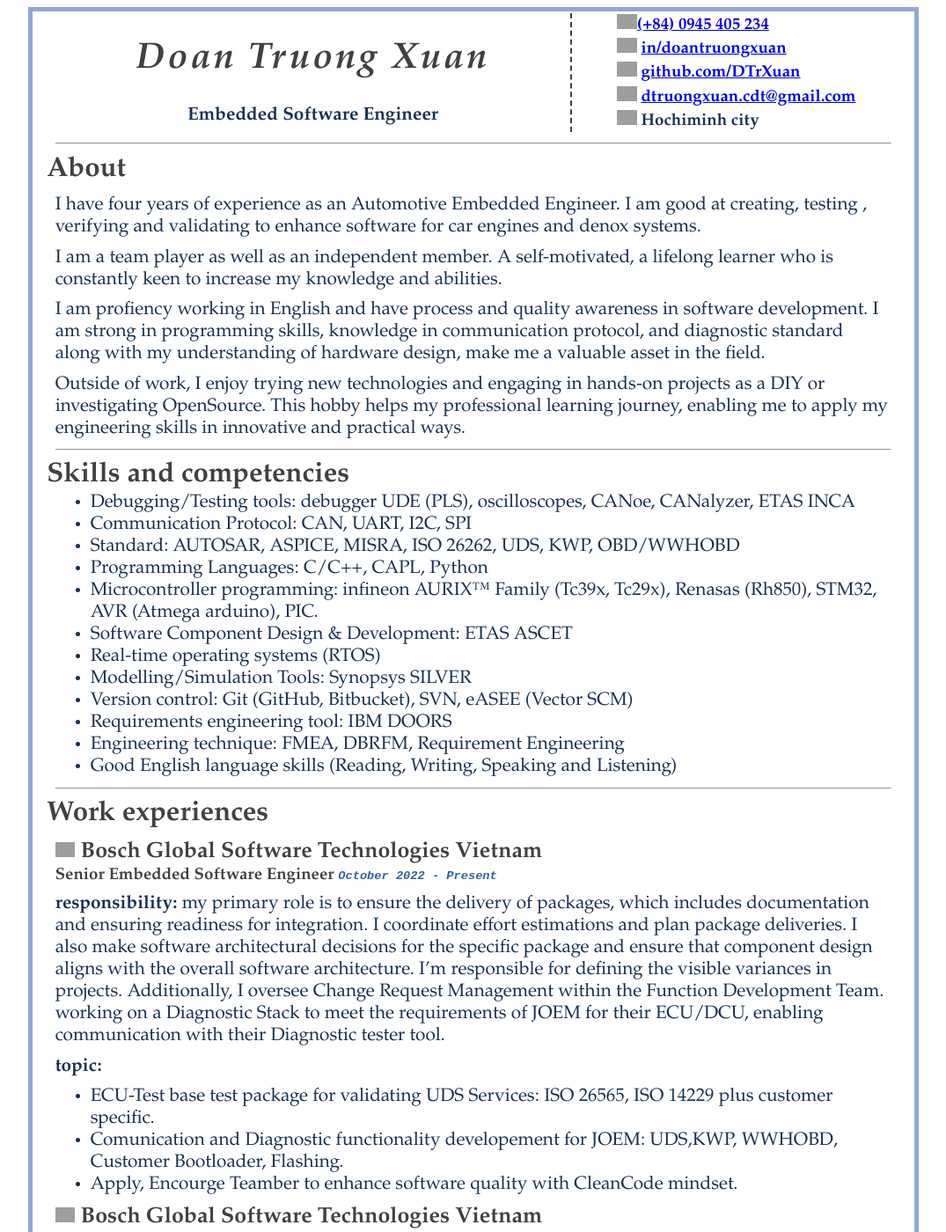
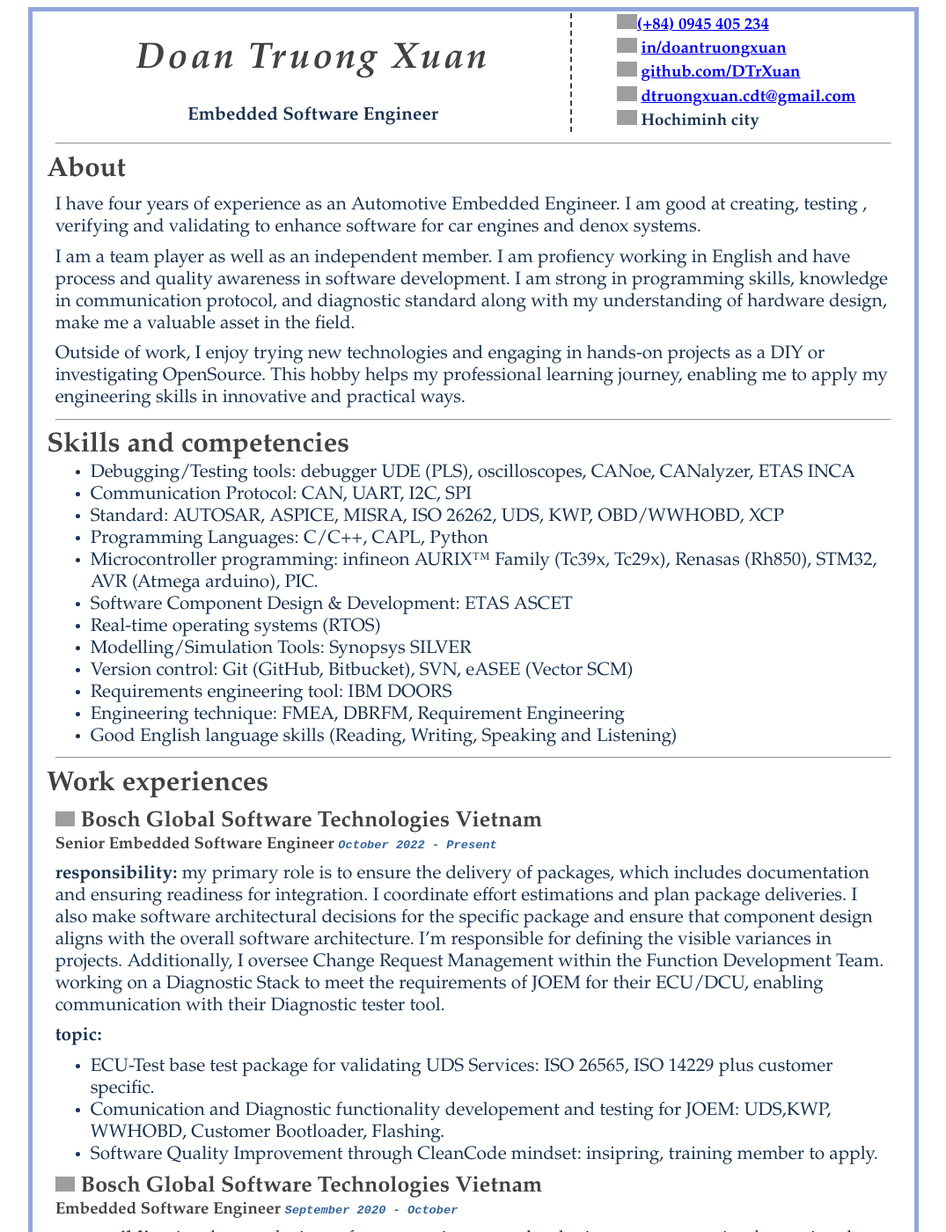
Before and after one commit to DTrXuan/my_cv, a Jekyll site: the page built from index.md, in a window 1280 px wide and 1400 px high. Shown: the whole window at 88% size, without its empty margins (102-1177 px from the left). Built offline with Jekyll 4.4.1, drawn with Linux system fonts in a browser that asks for light colours; some of the changed text lies outside the part shown; grey boxes are pictures that could not be loaded.

```diff
--- a/index.md
+++ b/index.md
@@ -31,9 +31,7 @@
 
 I have four years of experience as an Automotive Embedded Engineer. I am good at creating, testing , verifying and validating to enhance software for car engines and denox systems.
 
-I am a team player as well as an independent member. A self-motivated, a lifelong learner who is constantly keen to increase my knowledge and abilities.
-
-I am profiency working in English and have process and quality awareness in software development. I am strong in programming skills, knowledge in communication protocol, and diagnostic standard along with my understanding of hardware design, make me a valuable asset in the field.
+I am a team player as well as an independent member. I am profiency working in English and have process and quality awareness in software development. I am strong in programming skills, knowledge in communication protocol, and diagnostic standard along with my understanding of hardware design, make me a valuable asset in the field.
 
 Outside of work, I enjoy trying new technologies and engaging in hands-on projects as a DIY or investigating OpenSource. This hobby helps my professional learning journey, enabling me to apply my engineering skills in innovative and practical ways.
 
@@ -43,7 +41,7 @@ Outside of work, I enjoy trying new technologies and engaging in hands-on projec
 
 - Debugging/Testing tools: debugger UDE (PLS), oscilloscopes, CANoe, CANalyzer, ETAS INCA
 - Communication Protocol: CAN, UART, I2C, SPI
-- Standard: AUTOSAR, ASPICE, MISRA, ISO 26262, UDS, KWP, OBD/WWHOBD
+- Standard: AUTOSAR, ASPICE, MISRA, ISO 26262, UDS, KWP, OBD/WWHOBD, XCP
 - Programming Languages: C/C++, CAPL, Python
 - Microcontroller programming: infineon AURIX™ Family (Tc39x, Tc29x), Renasas (Rh850), STM32, AVR (Atmega arduino), PIC.
 - Software Component Design & Development: ETAS ASCET
@@ -67,8 +65,8 @@ Outside of work, I enjoy trying new technologies and engaging in hands-on projec
 **topic:**
 
 - ECU-Test base test package for validating UDS Services: ISO 26565, ISO 14229 plus customer specific.
-- Comunication and Diagnostic functionality developement for JOEM: UDS,KWP, WWHOBD, Customer Bootloader, Flashing.
-- Apply, Encourge Teamber to enhance software quality with CleanCode mindset.
+- Comunication and Diagnostic functionality developement and testing for JOEM: UDS,KWP, WWHOBD, Customer Bootloader, Flashing.
+- Software Quality Improvement through CleanCode mindset: insipring, training member to apply.
 
 {:.company}
 ### ![icon](https://upload.wikimedia.org/wikipedia/commons/thumb/1/16/Bosch-logo.svg/433px-Bosch-logo.svg.png) Bosch Global Software Technologies Vietnam
@@ -79,8 +77,11 @@ Outside of work, I enjoy trying new technologies and engaging in hands-on projec
 
 **topic:**
 
-- Communication and Diagnostic Functionality developement for JOEM: UDS,KWP,J1939, CanStack, DiagStack.
-- inovation activity coordinator
+- Communication and Diagnostic Functionality developement and testing for JOEM: UDS,KWP,J1939, CanStack, DiagStack.
+- Inovation activity:
+    - Battery and Key ECU Remote Control for remote testing.
+    - Security Unlock Dll File Generation using ETAS BOA API
+    - CAN Node Simulation for Testing and Practice using ETAS BOA API and python uds library.
 
 {:.company}
 ### ![icon](https://theme.hstatic.net/1000292825/1000385496/14/logo.png?v=168) Company limited liability commercial & service The Gioi Chip
```
